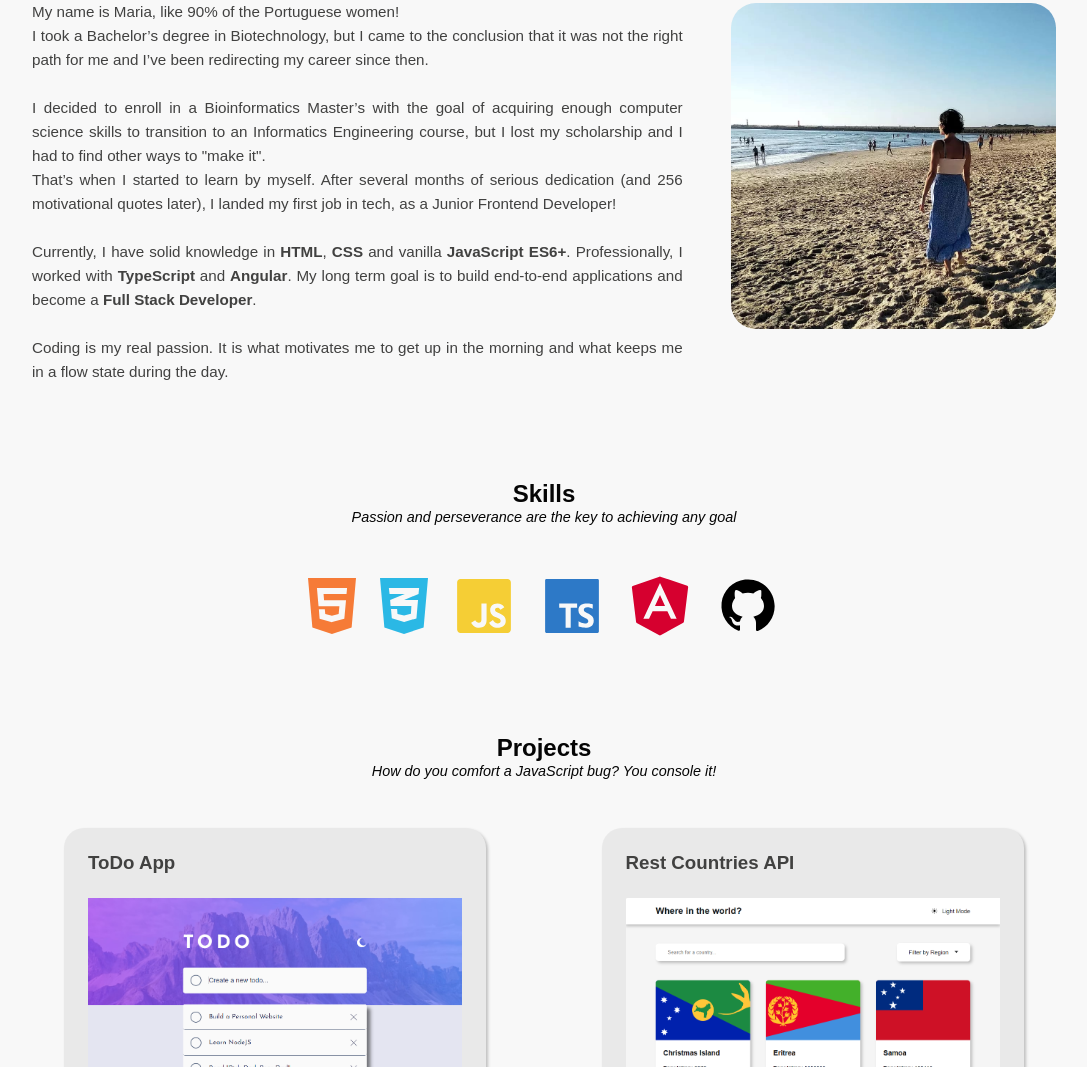
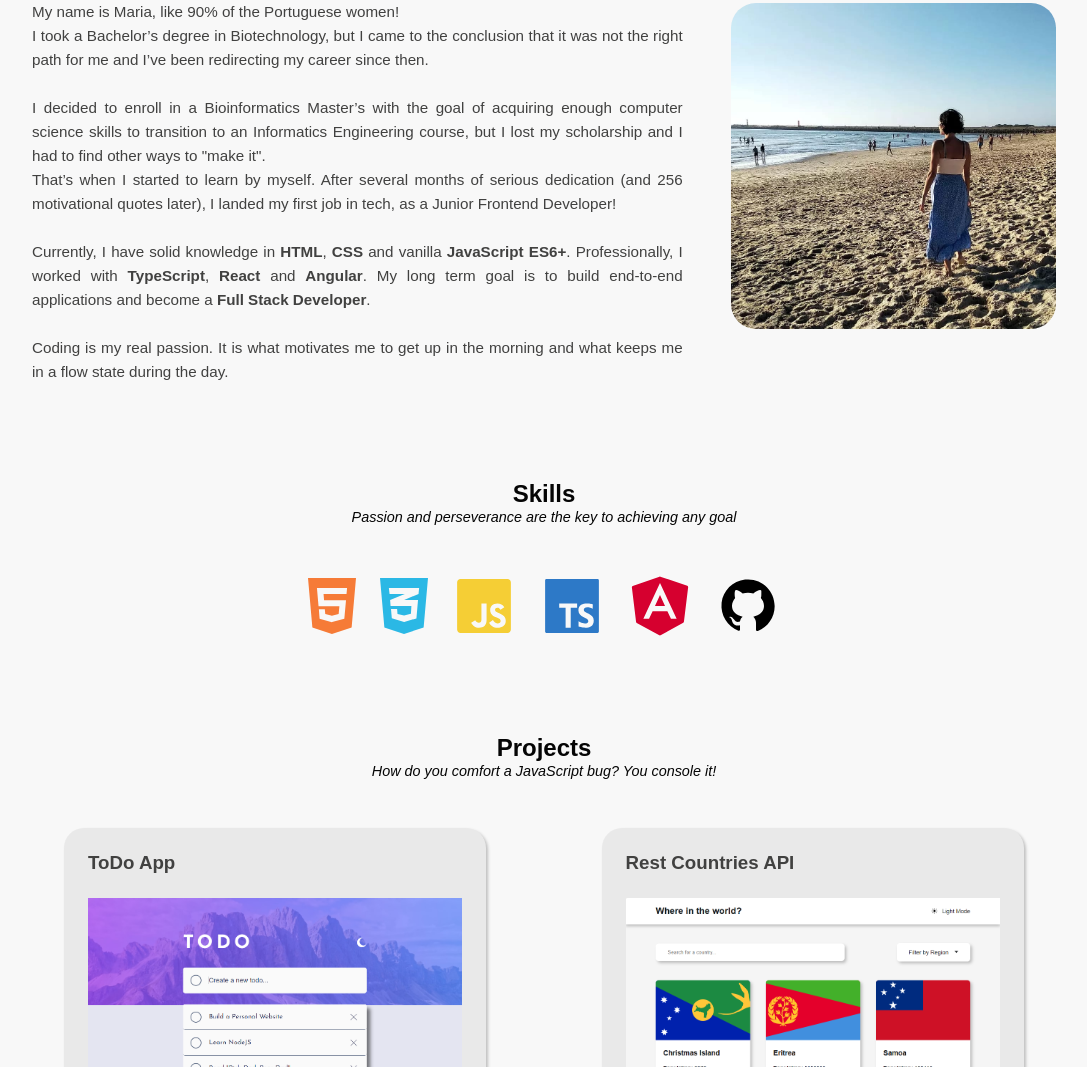
Before and after one commit to mvieira1/mvieira, a plain HTML site: page index.html in a window 1280 px wide. Shown: the part 990-2057 px from the top of the page, without its empty margins (96-1183 px from the left). Drawn offline with Linux system fonts and the light colour scheme.

Commit message:
Update index.html

```diff
--- a/index.html
+++ b/index.html
@@ -114,7 +114,7 @@
                         I took a Bachelor’s degree in Biotechnology, but I came to the conclusion that it was not the right path for me and I’ve been redirecting my career since then.<br><br>
                         I decided to enroll in a Bioinformatics Master’s with the goal of acquiring enough computer science skills to transition to an Informatics Engineering course, but I lost my scholarship and I had to find other ways to "make it".<br> That’s when I started to learn by myself. After several months of serious dedication (and 256 motivational quotes later), I landed my first job in tech, as a Junior Frontend Developer!<br><br>
                         Currently, I have solid knowledge in <span class="bold">HTML</span>, <span class="bold">CSS</span> and vanilla <span class="bold">JavaScript ES6+</span>.
-                        Professionally, I worked with <span class="bold">TypeScript</span> and <span class="bold">Angular</span>. My long term goal is to build end-to-end applications and become a <span class="bold">Full Stack Developer</span>.
+                        Professionally, I worked with <span class="bold">TypeScript</span>, <span class="bold">React</span> and <span class="bold">Angular</span>. My long term goal is to build end-to-end applications and become a <span class="bold">Full Stack Developer</span>.
                         <br><br>
                         Coding is my real passion. It is what motivates me to get up in the morning and what keeps me in a flow state during the day.
                     </p>
```
